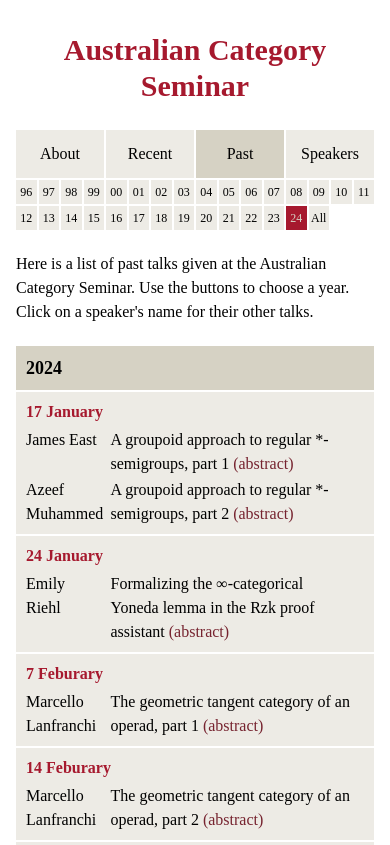
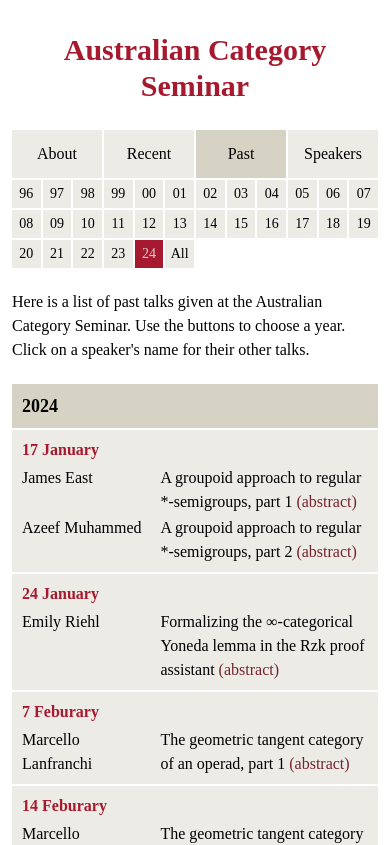
Before and after one commit to Centre-of-Australian-Category-Theory/seminar, a SvelteKit app: page /past-talks in a window 390 px wide. Shown: the top 845 px of the page. Built offline with nearby package versions, Linux system fonts and the light colour scheme.

Commit message:
More spacing

```diff
--- a/src/routes/+layout.svelte
+++ b/src/routes/+layout.svelte
@@ -9,7 +9,7 @@
 </script>
 
 
-<div class="w-screen flex items-center justify-center px-4">
+<div class="w-screen flex items-center justify-center px-3">
   <div class="max-w-prose mx-auto flex flex-col gap-1.5 py-5">
     <h1 class="text-3xl text-center font-semibold text-red mt-3 mb-5">Australian Category Seminar</h1>
     <div class="grid grid-cols-4 w-full text-center justify-stretch items-stretch gap-0.5">
--- a/src/routes/past-talks/+page.svelte
+++ b/src/routes/past-talks/+page.svelte
@@ -13,15 +13,15 @@
  }
 </script>
 
-<div class="grid grid-cols-16 -mt-1 gap-0.5">
+<div class="grid grid-cols-12 sm:grid-cols-16 -mt-1 gap-0.5">
   {#each years.toReversed() as year}
-    <a class="py-1 text-center text-xs sm:text-sm {currentyear == year ? 'bg-red text-sand' : 'bg-sand-light'}"
+    <a class="py-1 text-center text-sm {currentyear == year ? 'bg-red text-sand' : 'bg-sand-light'}"
        href="javascript:void(0);"
        on:click={() => toggleYear(year)}>
       {String(year%100).padStart(2,'0')}
     </a>
   {/each}
-  <a class="py-1 text-center text-xs sm:text-sm {currentyear == 'All' ? 'bg-red text-sand' : 'bg-sand-light'}"
+  <a class="py-1 text-center text-sm {currentyear == 'All' ? 'bg-red text-sand' : 'bg-sand-light'}"
      href="javascript:void(0);"
      on:click={() => setAll()}>
     All
@@ -43,8 +43,8 @@
         <div class="mb-1 text-red font-bold">{date}</div>
         <ul class="flex flex-col gap-0.5">
           {#each data.grouped[year][date] as talk}
-            <li class="grid grid-cols-4 w-full">
-              <a class="pr-2 hover:text-red" href="{base}/speakers/{encodeURIComponent(String(talk.speaker))}">
+            <li class="grid grid-cols-5 sm:grid-cols-4 w-full">
+              <a class="pr-2 col-span-2 sm:col-span-1 hover:text-red" href="{base}/speakers/{encodeURIComponent(String(talk.speaker))}">
                 {talk.speaker}
               </a>
               <div class="col-span-3 text-pretty">
```
